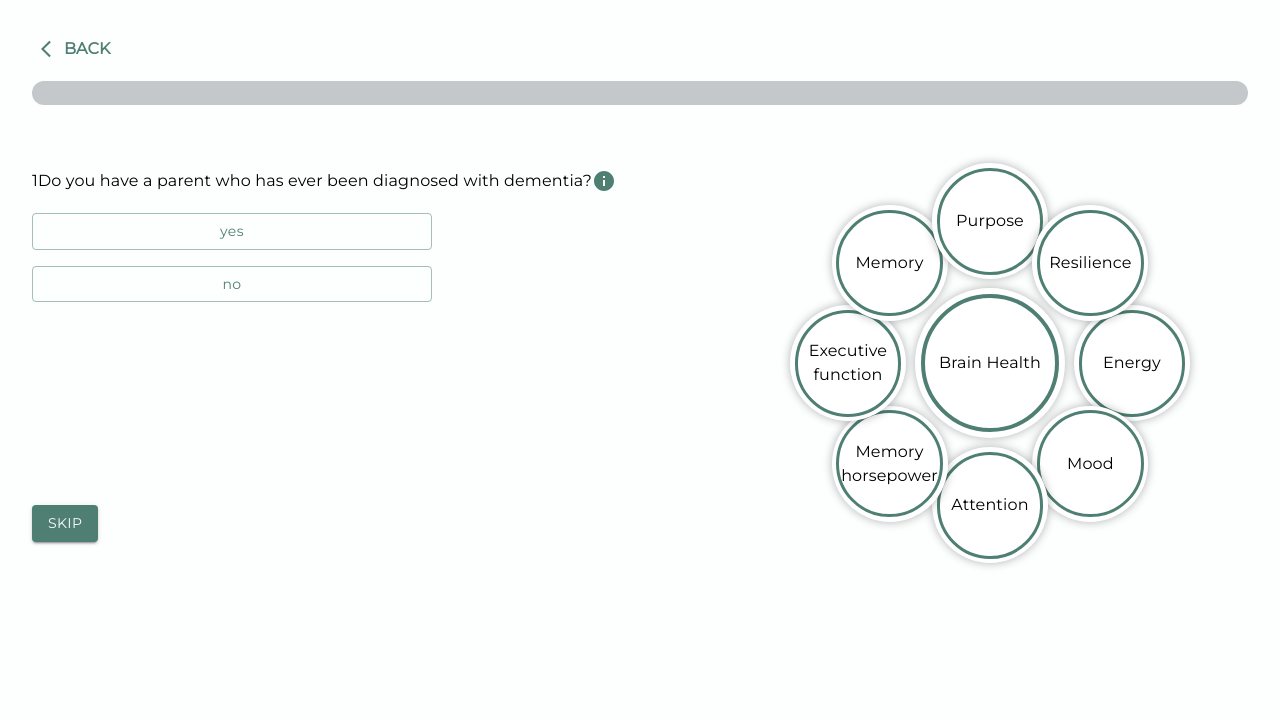
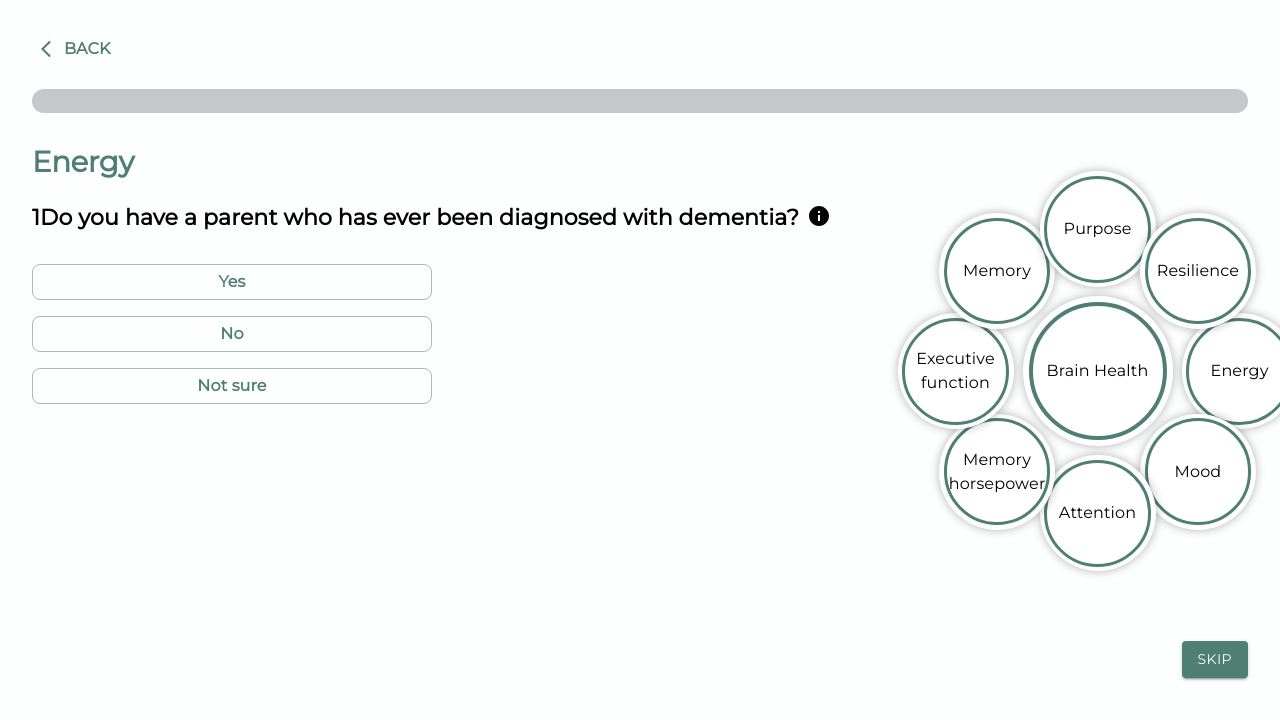
Before and after one commit to PatGousseau/alzheimers-prevention, a React (Create React App) app in the folder frontend/: page / in a window 1280 px wide. Both pictures are taken after a click on the button "TAKE SURVEY". Shown: the top 720 px of the page. Built offline with nearby package versions, Linux system fonts and the light colour scheme.

Commit message:
styled survey page

```diff
--- a/frontend/src/components/EvidenceToolTip.tsx
+++ b/frontend/src/components/EvidenceToolTip.tsx
@@ -21,14 +21,15 @@ const HtmlTooltip = styled(({ className, ...props }: TooltipProps) => (
 }));
 interface ToolTipProps {
   text: ReactNode;
+  black?: boolean;
 }
 
-export const EvidenceToolTip: FC<ToolTipProps> = ({ text }) => {
-
+export const EvidenceToolTip: FC<ToolTipProps> = ({ text, black }) => {
+  const toolTipColor = black ? "inherit" : "primary";
   return (
     <div>
       <HtmlTooltip title={text}>
-        <InfoIcon color="primary" />
+        <InfoIcon color={toolTipColor} />
       </HtmlTooltip>
     </div>
   );
--- a/frontend/src/components/MultipleChoiceInput.tsx
+++ b/frontend/src/components/MultipleChoiceInput.tsx
@@ -22,15 +22,15 @@ export const MultipleChoiceInput: FC<MultipleChoiceInputProps> = ({ options, onC
     };
 
   return (
-    <Stack spacing={2} direction="column">
+    <Stack spacing={2} direction="column" sx={{pt:2}}>
       {options.map((option) => (
         <Button
           key={option}
           variant={selectedOption === option ? 'contained' : 'outlined'}
           onClick={() => handleOptionClick(option)}
-          sx={{ width: '400px', textTransform: 'none' }}
+          sx={{ width: '400px', textTransform: 'none', borderRadius: "8px" }}
         >
-          {option}
+          <Typography fontWeight={"bold"}>{option}</Typography>
         </Button>
       ))}
     </Stack>
--- a/frontend/src/components/Question.tsx
+++ b/frontend/src/components/Question.tsx
@@ -8,7 +8,7 @@ import "react-circular-progressbar/dist/styles.css";
 import { EvidenceToolTip } from "./EvidenceToolTip";
 
 interface QuestionProps {
-
+  header: string;
   question: string;
   tooltipText: string;
   children: ReactNode;
@@ -17,16 +17,17 @@ interface QuestionProps {
 
 
 
-export const Question: FC<QuestionProps> = ({ question, tooltipText, children }) => {
+export const Question: FC<QuestionProps> = ({ header, question, tooltipText, children }) => {
 
   return (
     <Stack
       spacing={2}
-      sx={{mt:8}}
+      sx={{mt:4}}
     >
-        <Stack direction={"row"}>
-        <Typography>{question}</Typography>
-        <EvidenceToolTip text={<Typography>{tooltipText}</Typography>}></EvidenceToolTip>
+        <Typography fontWeight={"bold"} variant="h2" sx={{color:"#4F7F72"}}>{header}</Typography>
+        <Stack direction={"row"} sx={{ pt:1}}>
+          <Typography variant="h4" sx={{pr:1}} >{question}</Typography>
+          <EvidenceToolTip black={true} text={<Typography>{tooltipText}</Typography>}></EvidenceToolTip>
         </Stack>
         {children}
     </Stack>
--- a/frontend/src/pages/Survey.tsx
+++ b/frontend/src/pages/Survey.tsx
@@ -17,18 +17,21 @@ export const Survey: FC<SurveyProps> = ({startBatchIndex, startQuestionIndex}) =
   const location = useLocation();
   const firstBatch = [
     {
+      header: "Energy",
       question: "1Do you have a parent who has ever been diagnosed with dementia?",
-      options: ["yes", "no"],
+      options: ["Yes", "No", "Not sure"],
       tooltipText:
         "The ability to perform moderate exercise such as running or biking at a sustained pace for several minutes at a time helps us understand your cardiovascular health, which determines how well your brain is oxygenated.",
     },
     {
+      header: "Energy",
       question: "1Do you have a parent who has ever been diagnosed with dementia? 2222",
       options: ["yes", "no"],
       tooltipText:
         "The ability to perform moderate exercise such as running or biking at a sustained pace for several minutes at a time helps us understand your cardiovascular health, which determines how well your brain is oxygenated.",
     },
     {
+      header: "Energy",
       question: "1Do you have a parent who has ever been diagnosed with dementia? 3333",
       options: ["yes", "no"],
       tooltipText:
@@ -38,18 +41,21 @@ export const Survey: FC<SurveyProps> = ({startBatchIndex, startQuestionIndex}) =
 
   const secondBatch = [
     {
+      header: "Metabolism",
       question: "2Do you have a parent who has ever been diagnosed with dementia?",
       options: ["yes", "no"],
       tooltipText:
         "The ability to perform moderate exercise such as running or biking at a sustained pace for several minutes at a time helps us understand your cardiovascular health, which determines how well your brain is oxygenated.",
     },
     {
+      header: "Metabolism",
       question: "2Do you have a parent who has ever been diagnosed with dementia? 2222",
       options: ["yes", "no"],
       tooltipText:
         "The ability to perform moderate exercise such as running or biking at a sustained pace for several minutes at a time helps us understand your cardiovascular health, which determines how well your brain is oxygenated.",
     },
     {
+      header: "Metabolism",
       question: "2Do you have a parent who has ever been diagnosed with dementia? 3333",
       options: ["yes", "no"],
       tooltipText:
@@ -93,12 +99,13 @@ export const Survey: FC<SurveyProps> = ({startBatchIndex, startQuestionIndex}) =
   };
 
   const currentQuestion = allQuestions[currentBatchIndex][currentQuestionIndex];
+  const numQuestions = allQuestions.reduce((count, innerArray) => count + innerArray.length, 0);
 
   return (
     <Stack sx={{ m: 4 }}>
       <BackButton />
-      <Stack>
-        <ProgressBar variant="determinate" value={(currentQuestionIndex/allQuestions[currentBatchIndex].length) * 100} />
+      <Stack sx={{pt:1}}>
+        <ProgressBar variant="determinate" value={(currentQuestionIndex/numQuestions) * 100} />
       </Stack>
       <Stack direction="row">
         <Question
@@ -107,18 +114,17 @@ export const Survey: FC<SurveyProps> = ({startBatchIndex, startQuestionIndex}) =
             handleAnswerSelection();
           } } />}
           tooltipText={currentQuestion.tooltipText}
-          onAnswerSelection={handleAnswerSelection}
-        />
+          onAnswerSelection={handleAnswerSelection} header={currentQuestion.header}        />
         <CircleFormation />
       </Stack>
-      <Stack direction={"row"} sx={{width:"137px"}}>
+      <Stack direction={"row"} sx={{marginLeft: 'auto', mt:16}}>
       {currentQuestionIndex > 0 && (
 
-        <Button variant="contained" onClick={handlePreviousButton}>
+        <Button variant="outlined" sx={{ marginRight: '8px'}} onClick={handlePreviousButton}>
           Previous
         </Button>
         )}
-      {currentQuestionIndex < allQuestions[currentBatchIndex].length - 1 && (
+      {currentQuestionIndex < allQuestions[currentBatchIndex].length && (
 
         <Button variant="contained" onClick={handleAnswerSelection}>
           Skip
```
